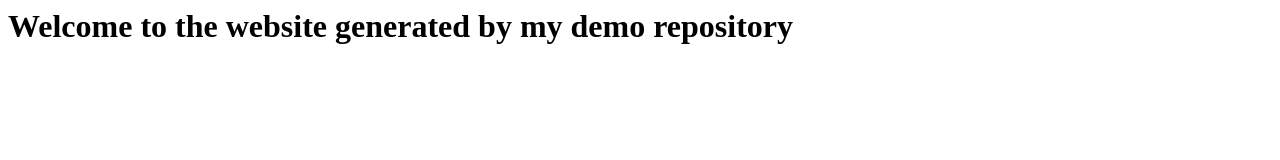
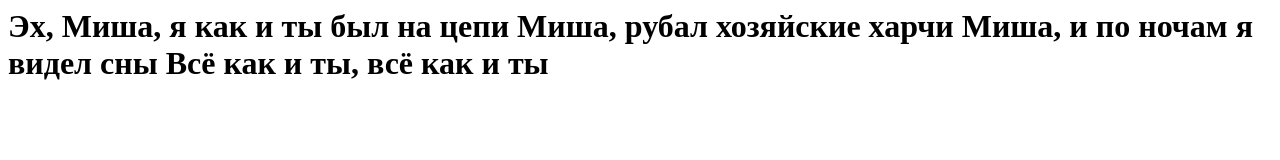
Before and after one commit to AntiAntiEmpire-Group/demo-repository, a website: page index.html in a window 1280 px wide. Drawn offline with Linux system fonts and the light colour scheme.

Commit message:
Update index.html

```diff
--- a/index.html
+++ b/index.html
@@ -1 +1,4 @@
-<h1>Welcome to the website generated by my demo repository</h1>
+<h1>Эх, Миша, я как и ты был на цепи
+Миша, рубал хозяйские харчи
+Миша, и по ночам я видел сны
+Всё как и ты, всё как и ты</h1>
```
